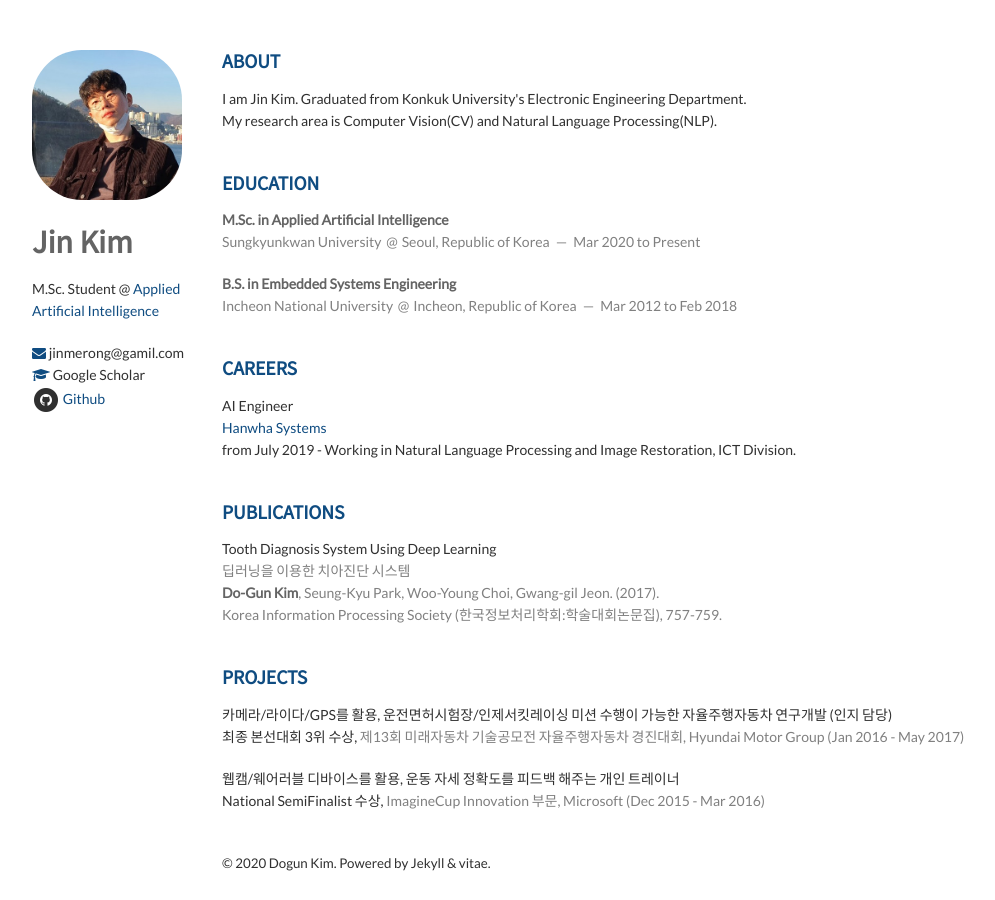
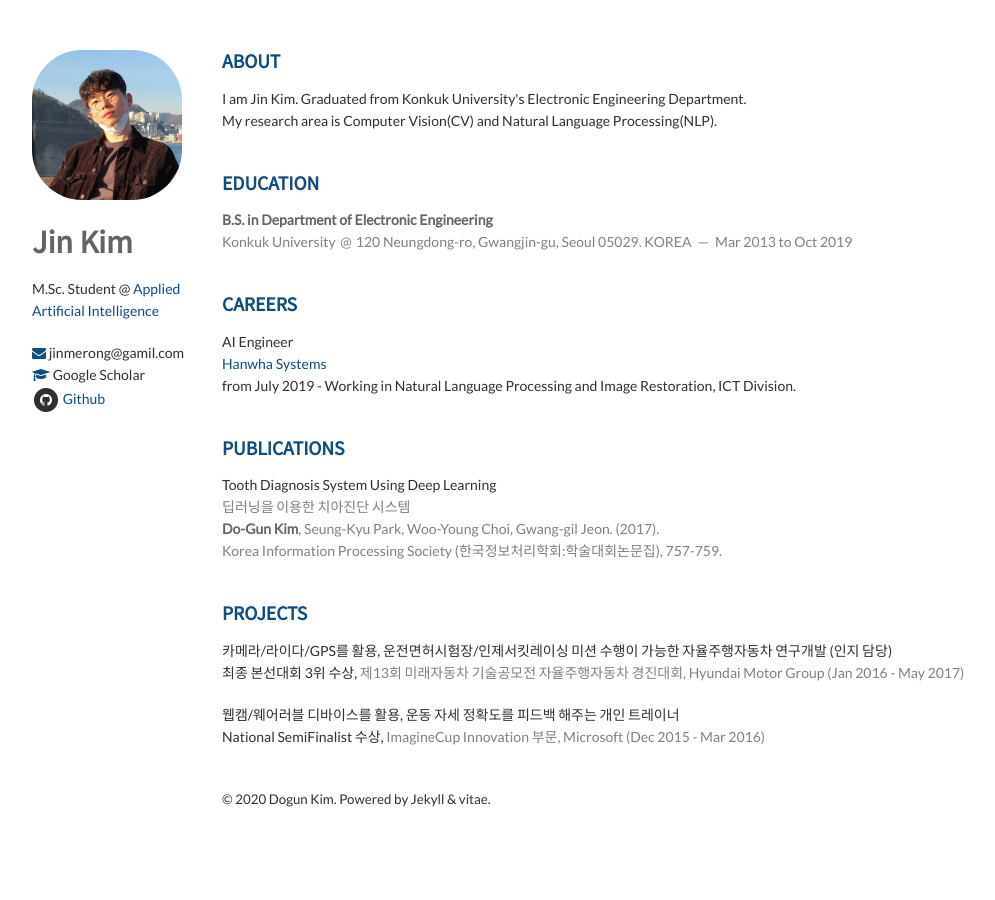
Before and after one commit to K-I-M-J-I-N/K-I-M-J-I-N.github.io, a Jekyll site: the page built from index.html, in a window 1280 px wide. Shown: the whole page, without its empty margins (138-1133 px from the left). Built offline with Jekyll 4.4.1, drawn with Linux system fonts in a browser that asks for light colours; nearby versions of some CDN libraries; the list of posts is cut into pages by our own code.

Commit message:
Update education.html

```diff
--- a/_includes/education.html
+++ b/_includes/education.html
@@ -3,17 +3,9 @@
 
     <article>
         <header>
-            <em>M.Sc. in Applied Artificial Intelligence</em><br/>
-            <span>Sungkyunkwan University</span>
-            <span><address>Seoul, Republic of Korea</address><time>Mar 2020 to Present</time></span>
-        </header>
-    </article>
-
-    <article>
-        <header>
-            <em>B.S. in Embedded Systems Engineering</em><br/>
-            <span>Incheon National University</span>
-            <span><address>Incheon, Republic of Korea</address><time>Mar 2012 to Feb 2018</time></span>
+            <em>B.S. in Department of Electronic Engineering</em><br/>
+            <span>Konkuk University</span>
+            <span><address>120 Neungdong-ro, Gwangjin-gu, Seoul 05029. KOREA</address><time>Mar 2013 to Oct 2019</time></span>
         </header>
     </article>
 
```
